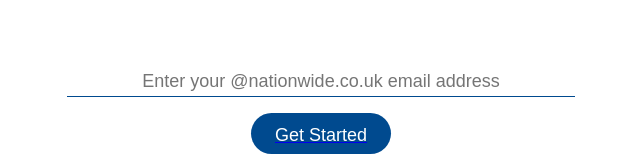
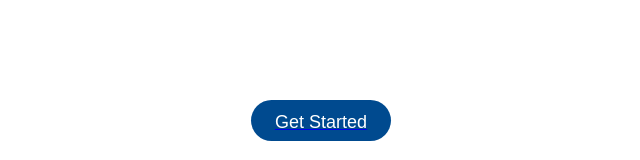
Before and after one commit to waffle-fry/boarding-pass, a React app: page / in a window 1280 px wide. Shown: the part 496-656 px from the top of the page, without its empty margins (319-959 px from the left). Built offline with nearby package versions, Linux system fonts and the light colour scheme; the HTML template or start-up script is replaced by a standard one.

Commit message:
Remove email input

```diff
--- a/src/components/email-input/index.js
+++ /dev/null
@@ -1,18 +0,0 @@
-import React from "react";
-import styles from "./styles.scss";
-
-function EmailInput(props) {
-  return (
-    <div className={styles.email_input}>
-      <input
-        type="email"
-        className={styles.input}
-        placeholder={`Enter your ${props.email_address} email address`}
-        value={props.value}
-        onChange={(text) => props.handleChange(text)}
-      />
-    </div>
-  );
-}
-
-export default EmailInput;
--- a/src/components/email-input/styles.scss
+++ /dev/null
@@ -1,16 +0,0 @@
-.email_input {
-  display: flex;
-  justify-content: center;
-
-  .input {
-    border-top: 0;
-    border-left: 0;
-    border-right: 0;
-    border-bottom-width: 0.2vh;
-    border-bottom-color: #004a8f;
-    text-align: center;
-    font-size: 2.25vh;
-    flex: 0.4;
-    padding-bottom: 0.5vh;
-  }
-}
--- a/src/screens/welcome-screen/index.js
+++ b/src/screens/welcome-screen/index.js
@@ -2,7 +2,6 @@
 import Subtitle from "../../components/subtitle";
 import Title from "../../components/title";
 import styles from "./styles.scss";
-import EmailInput from "../../components/email-input";
 import ActionButton from "../../components/action-button";
 import data from "../../data.json";
 import { Link } from "react-router-dom";
@@ -31,7 +30,6 @@
         <Subtitle text={state.welcome_subtitle} />
       </div>
       <div className={styles.content}>
-        <EmailInput email_address={state.email_address} />
         <Link to="/teams">
           <ActionButton value="Get Started" />
         </Link>
```
